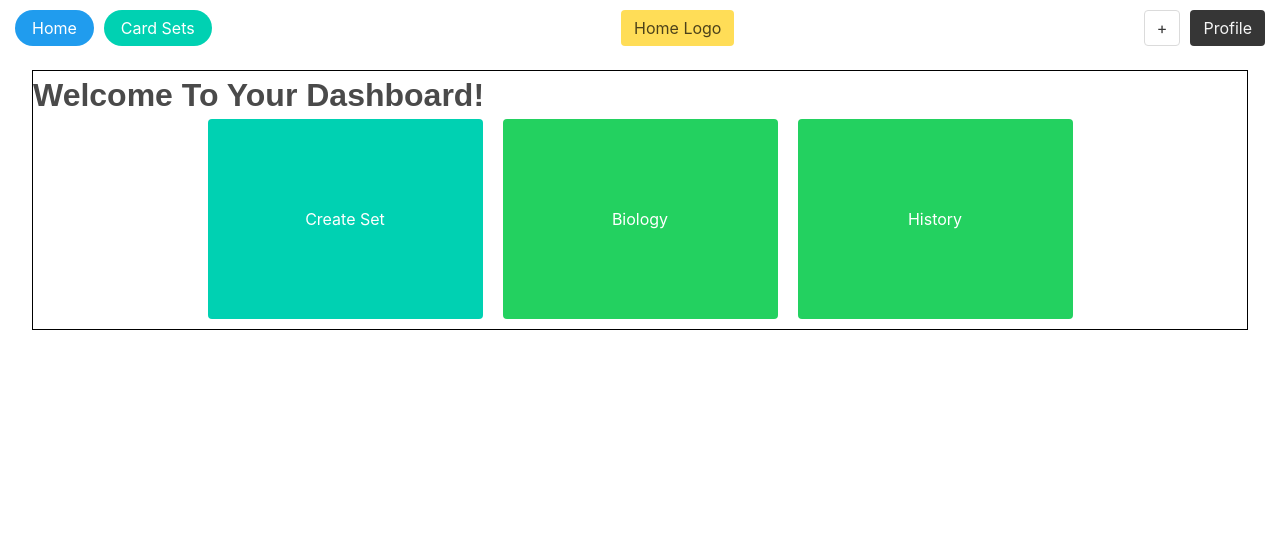
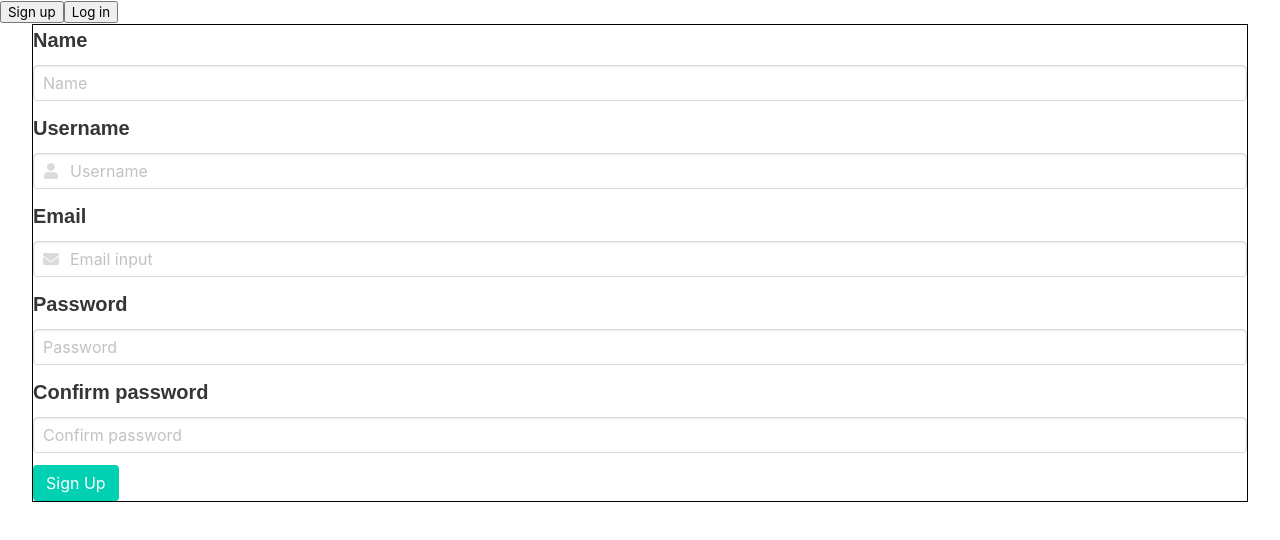
Before and after one commit to m1771vw/StudyBuddies, a React (Create React App) app: page / in a window 1280 px wide. Shown: the top 540 px of the page. Built offline with nearby package versions, Linux system fonts and the light colour scheme.

Commit message:
#updated user variables #created signup page with input fields #submit in signup updates userlist properly

```diff
--- a/src/App.js
+++ b/src/App.js
@@ -19,12 +19,12 @@ import { HOMEPAGE, LOGIN_VIEW, SIGNUP_VIEW, PROFILE_VIEW, DASHBOARD, CREATE_VIEW
 
 class App extends Component {
   state = {
-    pageName: DASHBOARD,
+    pageName: SIGNUP_VIEW,
     userList: Users,
     flashCardSets: FlashCards, // All the Cards
     selectedCardSet: [], // Selected card set of cards
     // selectedCardSet: FlashCards[1], // Dummy data to have Quiz as Start Up page
-    userLoggedIn: true,
+    userLoggedIn: false,
     selectedCardSetIndex: 0
   }
 
@@ -69,6 +69,14 @@ class App extends Component {
       userLoggedIn : false
     })
   }
+
+  addToUser = user => {
+    let newUser= [...this.state.userList, user]
+    this.setState({
+      userList: newUser,
+    })
+  }
+
   addToCards = card => {
     let newCards = [...this.state.flashCardSets, card]
     this.setState({
@@ -100,7 +108,9 @@ class App extends Component {
       case HOMEPAGE:
         return(<HomePage changePageName={this.changePageName}/>)
       case SIGNUP_VIEW:
-        return(<SignupView changePageName={this.changePageName}/>)
+        return(<SignupView
+          changePageName={this.changePageName}
+          addToUser={this.addToUser}/>)
       case LOGIN_VIEW:
         return(<LoginView
         changePageName={this.changePageName}
--- a/src/components/EditView.js
+++ b/src/components/EditView.js
@@ -30,17 +30,20 @@ class EditView extends Component {
         this.setState({ cards: newCards })
     }
 
+
     onChange = event => {
         this.setState({
             setname: event.target.value
         })
     }
 
+
     onChange2 = event => {
         this.setState({
             description: event.target.value
         })
     }
+
 
     updateSet = () =>{
         this.props.updateCardSet(this.state);
@@ -103,7 +106,7 @@ class EditView extends Component {
 
                         } >
 
-                        Submit Set</button>
+                        Update Set</button>
                 </div>
 
 
--- a/src/components/LoginView.js
+++ b/src/components/LoginView.js
@@ -3,8 +3,8 @@ import {func} from 'prop-types';
 
 class LoginView extends Component {
     state = {
-        email: 'wyang@gmail.com',
-        password: '123'
+        email: '',
+        password: ''
     }
     onLoginClick = () => {
         this.props.authenticateUser(this.state)
--- a/src/components/SignupView.js
+++ b/src/components/SignupView.js
@@ -2,11 +2,114 @@ import React, { Component } from 'react';
 
 
 class SignupView extends Component {
+    state = {
+        email: '',
+        displayName: '',
+        fullName: '',
+        password: '',
+        confirmPassword: '',
+    }
+
+    addUser = () => {
+        this.props.addToUser(this.state);
+        this.setState({
+            email: '',
+            displayName: '',
+            fullName: '',
+            password: '',
+            confirmPassword: ''
+        })
+    }
+
+
+    onChange = event => {
+        this.setState({
+            email: event.target.value
+        })
+    }
+
+    onChange2 = event => {
+        this.setState({
+            displayName: event.target.value
+        })
+    }
+
+    onChange3 = event => {
+        this.setState({
+            fullName: event.target.value
+        })
+    }
+
+    onChange4 = event => {
+        this.setState({
+            password: event.target.value
+        })
+    }
+
+    onChange5 = event => {
+        this.setState({
+            confirmPassword: event.target.value
+        })
+    }
+
     render() {
         return (
             <div>
-                <h1>Sign Up Page</h1>
-                <button>Sign Up</button>
+
+                <div className="field">
+                    <label className="label is-medium">Name</label>
+                    <div className="control">
+                        <input className="input" type="text"
+                            value={this.state.fullName} onChange={this.onChange3}
+                            placeholder="Name" />
+                    </div>
+                </div>
+
+                <div className="field">
+                    <label className="label is-medium">Username</label>
+                    <div className="control has-icons-left has-icons-right">
+                        <input className="input" type="text" placeholder="Username"
+                            value={this.state.displayName} onChange={this.onChange2} />
+                        <span className="icon is-small is-left">
+                            <i className="fas fa-user"></i>
+                        </span>
+                    </div>
+                </div>
+
+                <div className="field">
+                    <label className="label is-medium">Email</label>
+                    <div className="control has-icons-left has-icons-right">
+                        <input className="input" type="email" placeholder="Email input"
+                            value={this.state.email} onChange={this.onChange} />
+                        <span className="icon is-small is-left">
+                            <i className="fas fa-envelope"></i>
+                        </span>
+
+                    </div>
+                </div>
+
+                <div className="field">
+                    <label className="label is-medium">Password</label>
+                    <div className="control">
+                        <input className="input" type="text"
+                            value={this.state.password} onChange={this.onChange4}
+                            placeholder="Password" />
+                    </div>
+                </div>
+
+                <div className="field">
+                    <label className="label is-medium">Confirm password</label>
+                    <div className="control">
+                        <input className="input" type="text"
+                            value={this.state.confirmPassword} onChange={this.onChange5}
+                            placeholder="Confirm password" />
+                    </div>
+                </div>
+
+
+
+
+                <button className='button is-primary' onClick={this.addUser}>Sign Up</button>
             </div>
         );
     }
--- a/src/data/users.js
+++ b/src/data/users.js
@@ -2,15 +2,13 @@ export const users = [
     {
         email: 'wyang@gmail.com',
         displayName: 'Will',
-        firstName: 'William',
-        lastName: 'Yang',
+        fullName: 'William Yang',
         password: '123'
     },
     {
         email: 'jtkd@gmail.com',
         displayName: 'James',
-        firstName: 'James',
-        lastName: 'Park',
+        fullName: 'James Park',
         password: '123'
     }
 ]
```
